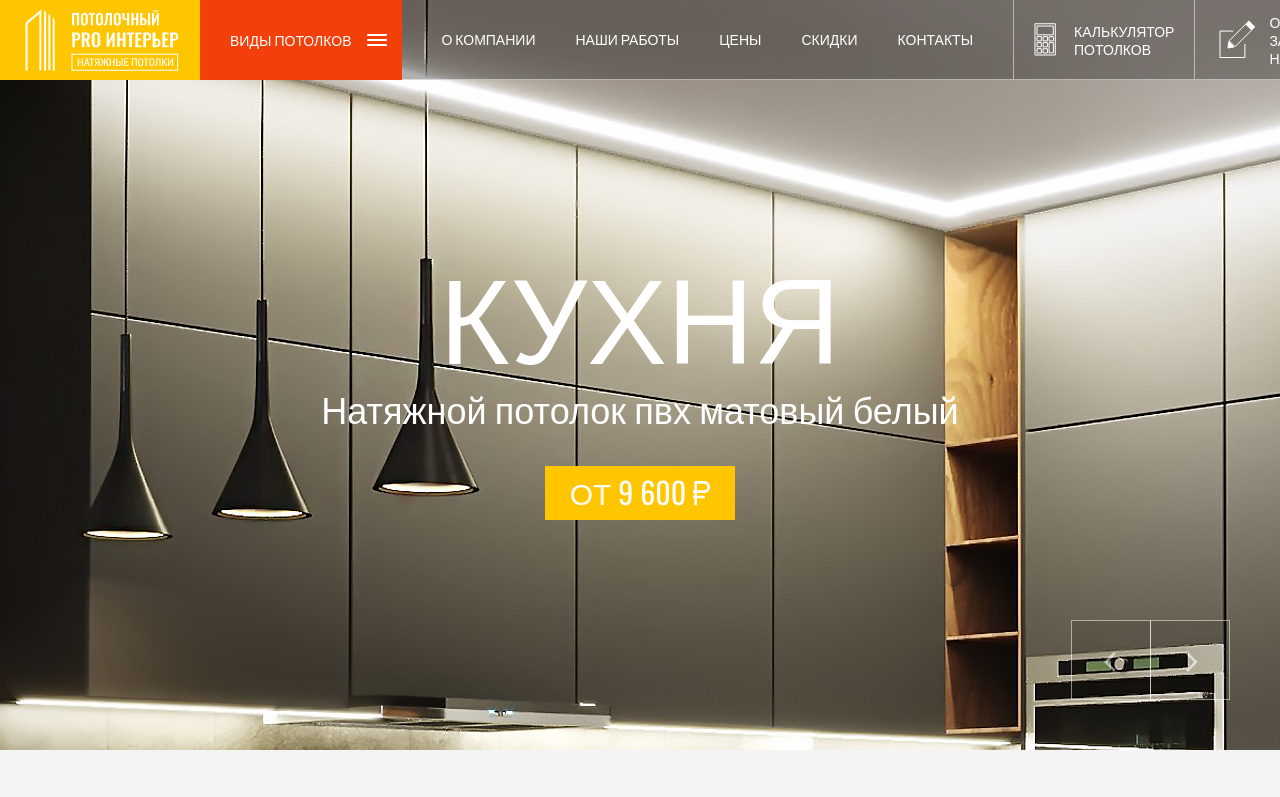
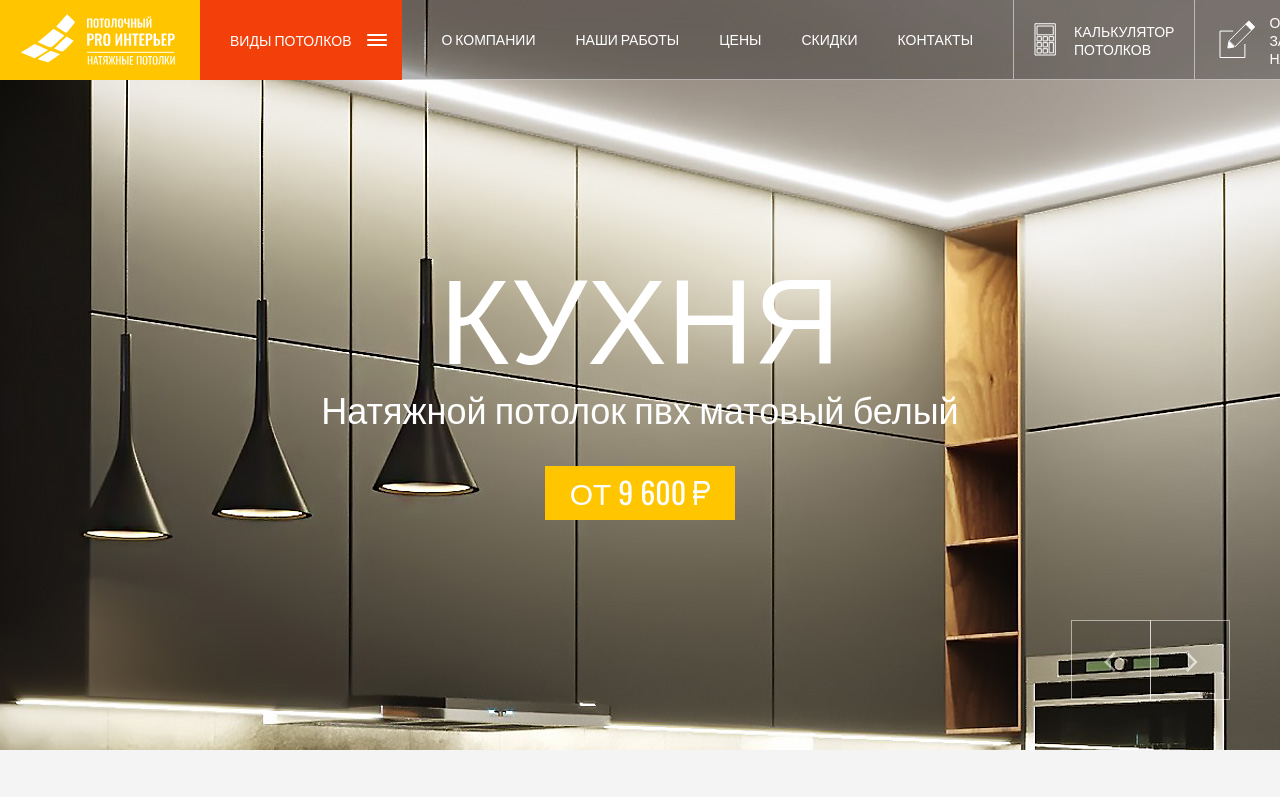
Before and after one commit to Fishness-developer/Pro_interier2, a plain HTML site: page index.html in a window 1280 px wide. Shown: the top 797 px of the page. Drawn offline with nearby package versions, Linux system fonts and the light colour scheme.

Commit message:
Add files via upload

```diff
--- a/css/navbar.css
+++ b/css/navbar.css
@@ -10,7 +10,7 @@
 	display: block;
 	height: 80px;
 	width: 200px;
-	background: #FFC600 url(../img/Logo5.svg) no-repeat;
+	background: #FFC600 url(../img/Logo6.svg) no-repeat;
 	z-index: 9999;
 	padding: 0 100px;
 	background-position: 50% 0%;
```
Also changed, not shown: img/Logo6.svg (added).
